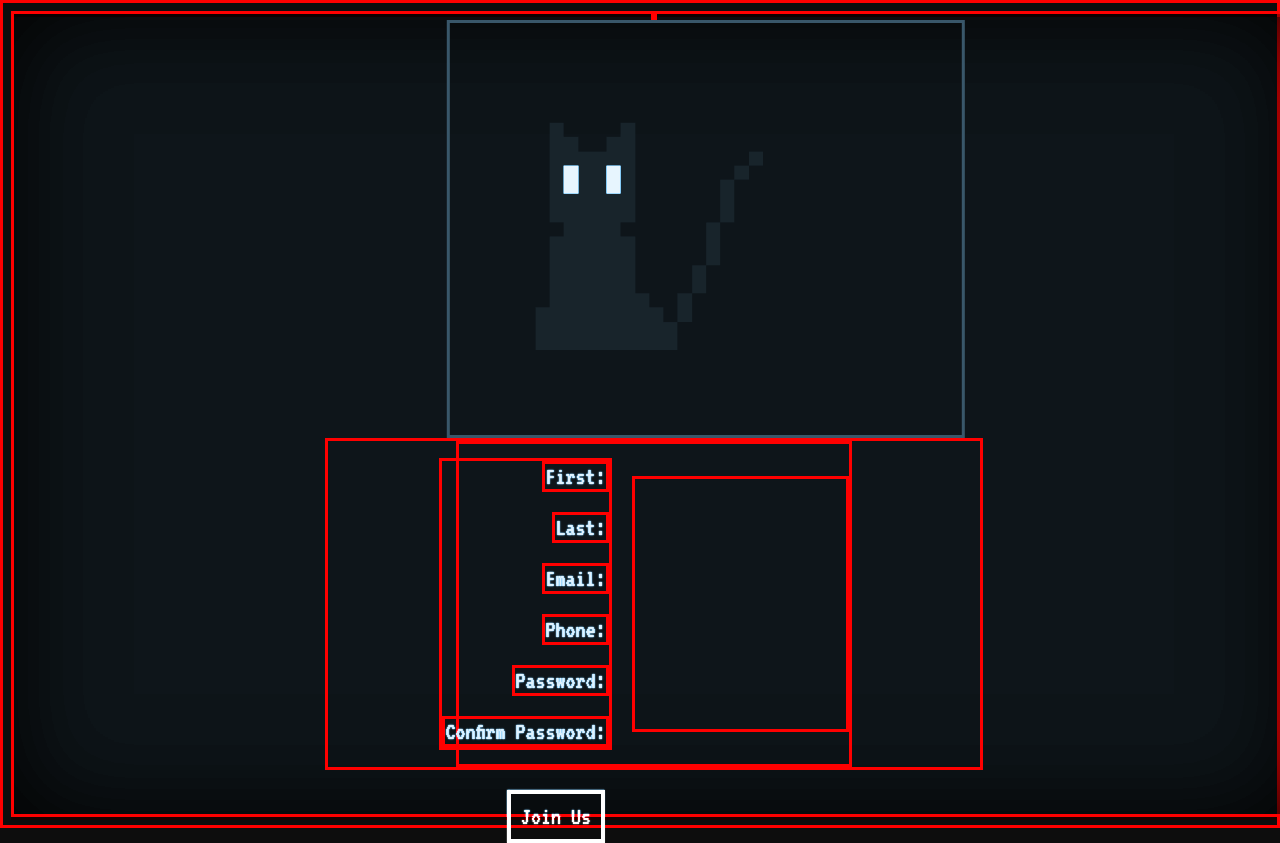
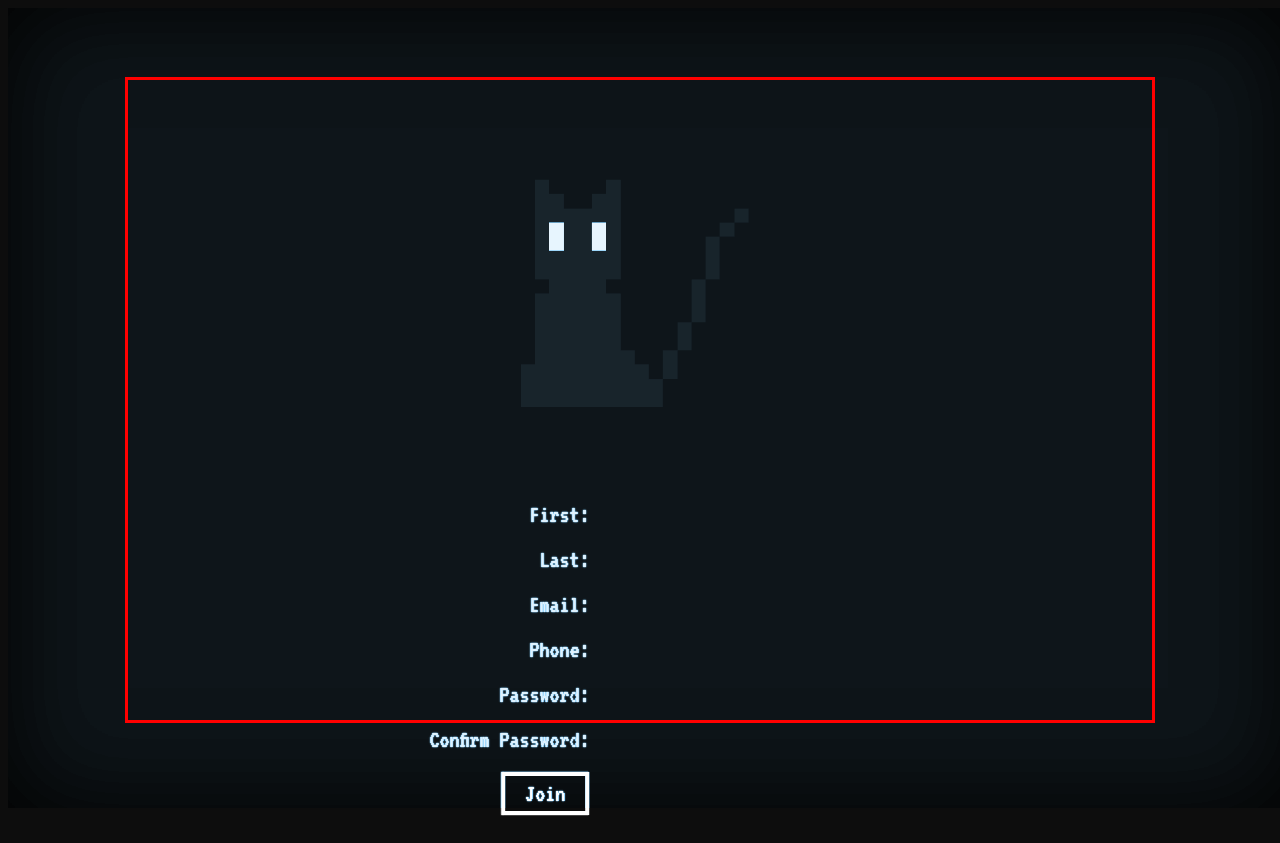
Before and after one commit to stevKalo/sign-up-form, a plain HTML site: page index.html in a window 1280 px wide. After the commit the page ends 816 px from the top, so only its background shows below. Drawn offline with Linux system fonts and the light colour scheme.

Commit message:
Adjust styling, streamlines flexbox

```diff
--- a/index.html
+++ b/index.html
@@ -16,26 +16,19 @@
   <body>
     <div class="color"></div>
     <div class="vignette"></div>
-    <img src="Small-Nyx.gif" alt="A gif of a small pixel art cat">
-    <form action="post">
-        <div class="signup">
+   <div class="container">
+    <form action="post" class="signup">
+       <img src="Small-Nyx.gif" alt="A gif of a small pixel art cat">
             <section class="col1">
-                <label for="first">First:</label>
-                <label for="last">Last:</label>
-                <label for="email">Email:</label>
-                <label for="phone">Phone:</label>
-                <label for="pw">Password:</label>
-                <label for="confirm">Confirm Password:</label>
+                <label for="first">First: <input type="text" name="first" placeholder="" autofocus required/></label>
+                <label for="last">Last:  <input type="text" name="last" placeholder="" required/></label>
+                <label for="email">Email: <input type="email" placeholder="" required/></label>
+                <label for="phone">Phone: <input type="tel" placeholder=""></label>
+                <label for="pw">Password: <input type="password" name="pw" placeholder="" required></label>
+                <label for="confirm">Confirm Password: <input type="password" name="password" placeholder="" required></label>
+                     <button type="submit">Join</button>
             </section>
-            <section class="col2">
-                <input type="text" name="first" placeholder="" autofocus required/>
-                <input type="text" name="last" placeholder="" required/>
-                <input type="email" placeholder="" required/>
-                <input type="tel" placeholder="">
-                <input type="password" name="pw" placeholder="" required>
-                <input type="password" name="password" placeholder="" required>
-            </section>
-        </div>
     </form>
-     <button type="submit">Join Us</button>
+    </div>
+
 </html>
--- a/style.css
+++ b/style.css
@@ -1,43 +1,64 @@
-input {
-  appearance: none;
-  padding: 0;
-  margin: 0;
-  size: 150px;
-  box-sizing: border-box;
-  font-family: inherit;
-  font-size: inherit;
-  text-shadow: inherit;
-  background-color: inherit;
-  color: inherit;
-  border: none;
-  overflow: visible;
-  caret-color: #fff;
-}
-
-input:focus {
-  border: none;
-  outline: none;
+:root {
+  --white: #fff;
+  --off-white: #dfdfdf;
+  --light-gray: #7f7f7f;
+  --light-blue: lightskyblue;
 }
 
 :root {
   background-color: hsl(0, 0%, 5%);
   font-family: "JetBrains Mono", monospace;
   font-family: "VT323", monospace;
-  color: white;
+  color: var(--white);
   font-size: 25px;
-  text-shadow: 0 0 1.5px #fff;
+  text-shadow: 0 0 1.5px var(--white);
   caret-shape: block;
 }
-* {
-  border: red solid;
-}
+
 body {
   height: 100vh;
   width: 100vw;
   display: flex;
   flex-direction: column;
   align-items: center;
+}
+
+div.vignette {
+  height: 100vh;
+  width: 100vw;
   box-shadow: inset 0px 0px 100px black;
+}
+
+div.color {
+  position: absolute;
+  z-index: 100;
+  background-color: var(--light-blue);
+  height: 100vh;
+  width: 100vw;
+  pointer-events: none;
+  mix-blend-mode: overlay;
+  backdrop-filter: blur(0.5px);
+}
+
+div.container {
+  border: red solid;
+  position: absolute;
+  top: 0;
+  bottom: 0;
+  left: 0;
+  right: 0;
+  margin: auto auto;
+  width: 80vw;
+  height: 80vh;
+}
+
+.signup {
+  flex: 0;
+  display: flex;
+  flex-direction: column;
+  justify-content: space-between;
+  align-items: center;
+  gap: 10px;
 }
 
 img[src="Small-Nyx.gif"] {
@@ -50,49 +71,52 @@ img[src="Small-Nyx.gif"] {
   margin-bottom: 0;
 }
 
-form {
+.col1 {
   display: flex;
   flex-direction: column;
-  align-items: center;
+  justify-content: space-between;
+  flex-wrap: nowrap;
+  gap: 20px;
+  align-items: flex-end;
+  translate: -20px;
 }
 
-.signup {
-  display: flex;
-  flex-direction: row;
-  justify-content: center;
-  align-items: center;
-  height: 40vh;
-  margin: 0 10vw;
+input {
+  appearance: none;
+  padding: 0;
+  margin: 0;
+  size: 150px;
+  box-sizing: border-box;
+  font-family: inherit;
+  font-size: inherit;
+  text-shadow: inherit;
+  background-color: transparent;
+  color: inherit;
+  border: none;
+  overflow: visible;
+  caret-color: var(--white);
+}
+
+input:hover {
+  background-color: var(--light-gray);
+  box-shadow: 0 0 1.5px;
+}
+
+input:focus {
+  border: none;
+  outline: none;
+  box-shadow: none;
+  background-color: transparent;
 }
 
 label {
+  flex: 1;
   font-family: inherit;
   padding: 0;
   margin: 0;
   box-sizing: border-box;
   font-size: inherit;
   color: #dfdfdf;
-}
-
-.col1,
-.col2 {
-  display: flex;
-  flex-direction: column;
-  gap: 20px;
-}
-
-.col1 {
-  align-items: flex-end;
-  translate: -20px;
-}
-
-.center {
-  position: absolute;
-  z-index: 1000;
-  width: 1px;
-  background-color: blue;
-  height: 100vh;
-  right: 50%;
 }
 
 button {
@@ -104,10 +128,10 @@ button {
   font-family: inherit;
   font-size: 25px;
   text-shadow: inherit;
-  margin: 20px auto;
-  padding: 10px;
+  margin: 0 auto;
+  padding: 5px 20px;
   box-sizing: border-box;
-  transform: translate(-100%);
+  transform: translate(-85%);
 }
 
 button:hover {
@@ -115,13 +139,11 @@ button:hover {
   color: #000;
 }
 
-div.color {
+.center {
   position: absolute;
-  z-index: 100;
-  background-color: lightskyblue;
-  height: 100%;
-  width: 100%;
-  pointer-events: none;
-  mix-blend-mode: overlay;
-  backdrop-filter: blur(0.5px);
+  z-index: 1000;
+  width: 1px;
+  background-color: blue;
+  height: 100vh;
+  right: 50%;
 }
```
